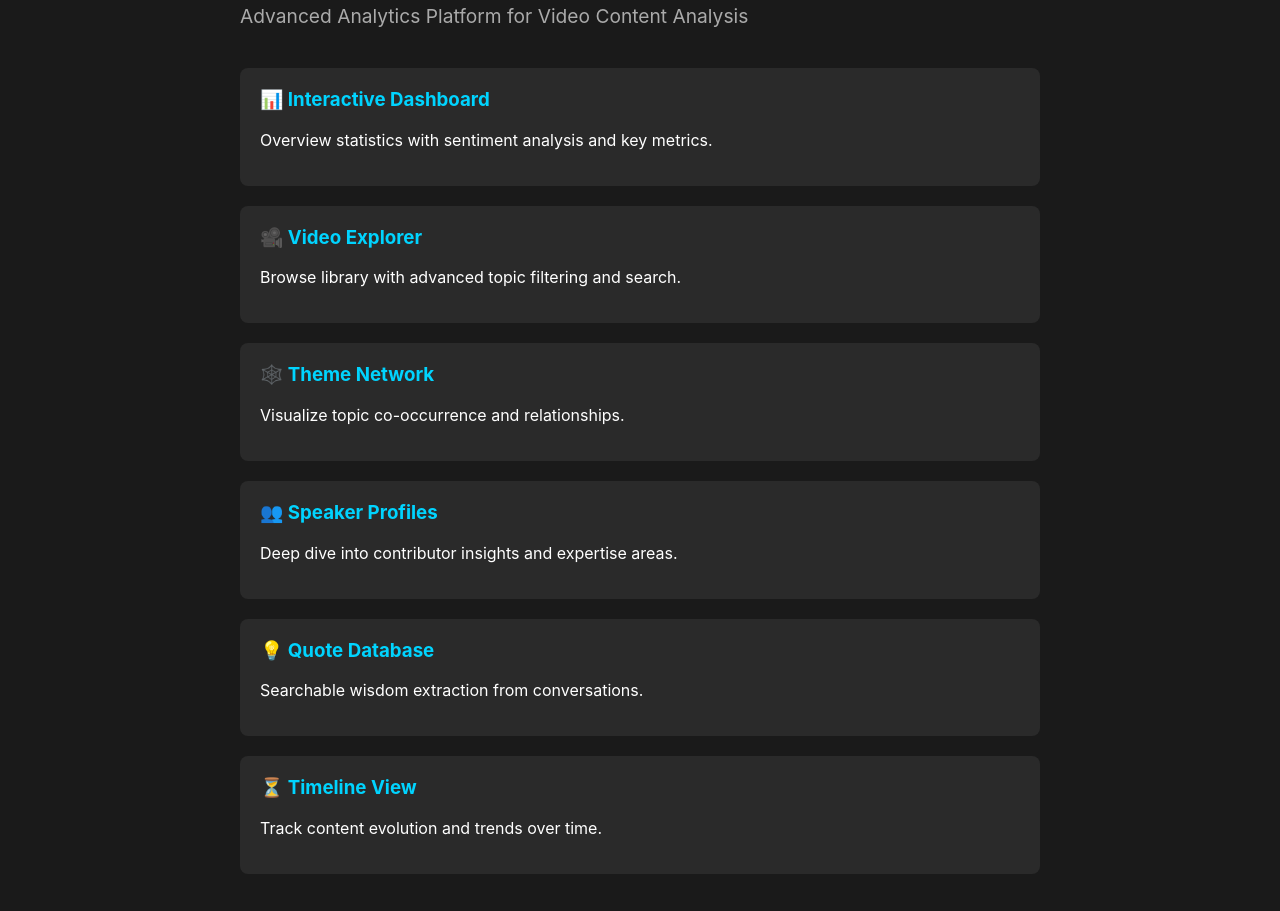
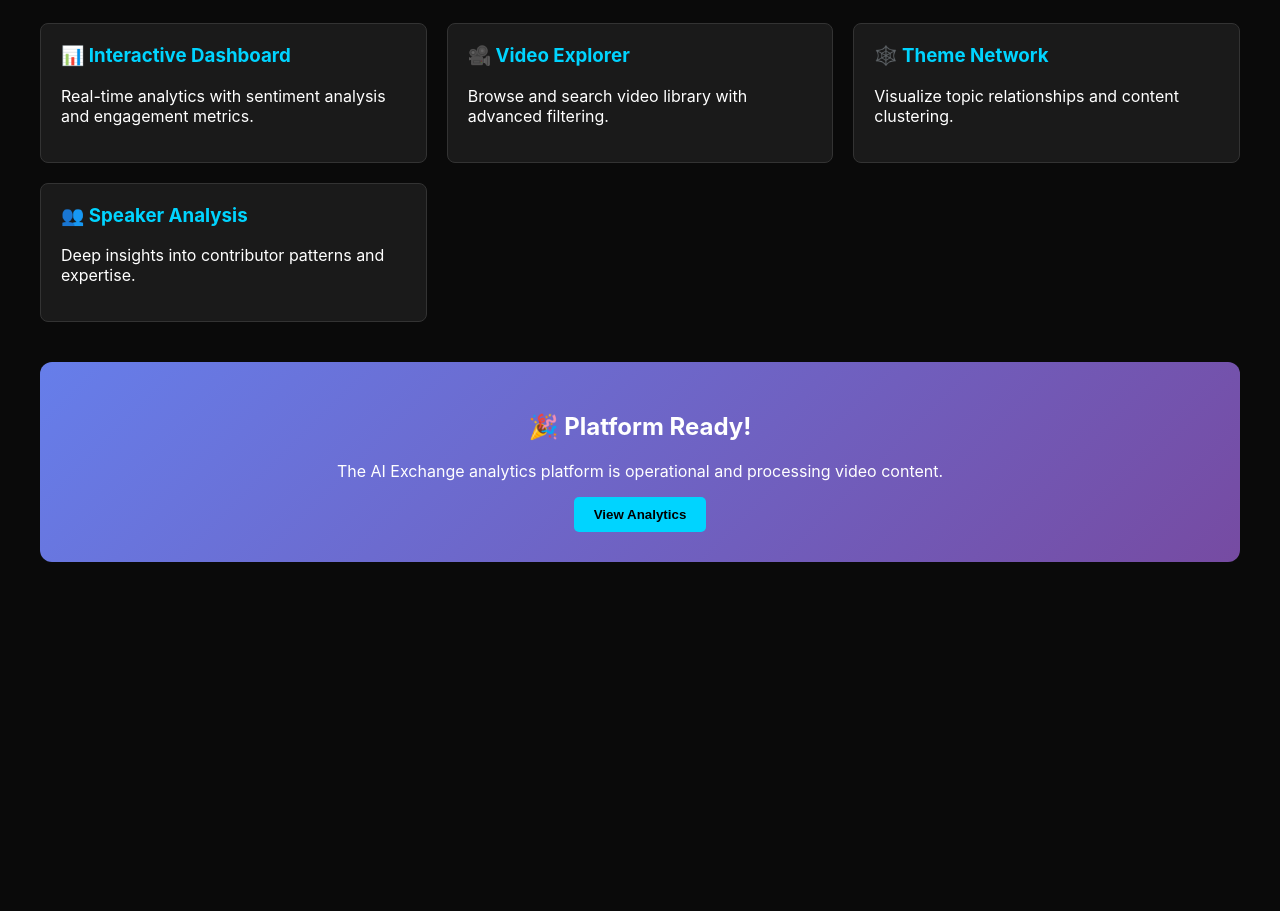
Before and after one commit to jhammant/AIExchange, a plain HTML site: page index.html in a window 1280 px wide. Shown: the part 132-1043 px from the top of the page. After the commit the page ends 800 px from the top, so only its background shows below. Drawn offline with Linux system fonts and the light colour scheme.

Commit message:
Deploy working AI Exchange web application

```diff
--- a/index.html
+++ b/index.html
@@ -3,57 +3,63 @@
 <head>
     <meta charset="UTF-8">
     <meta name="viewport" content="width=device-width, initial-scale=1.0">
-    <title>AI Exchange - Advanced Video Analytics</title>
+    <title>AI Exchange - Video Analytics Platform</title>
     <style>
-        body { font-family: -apple-system, BlinkMacSystemFont, 'Segoe UI', Roboto, sans-serif; margin: 0; padding: 40px; background: #1a1a1a; color: #fff; }
-        .container { max-width: 800px; margin: 0 auto; }
-        h1 { color: #00d4ff; font-size: 2.5em; margin-bottom: 20px; }
-        .subtitle { color: #aaa; font-size: 1.2em; margin-bottom: 40px; }
-        .feature { background: #2a2a2a; padding: 20px; margin: 20px 0; border-radius: 8px; }
-        .feature h3 { color: #00d4ff; margin-top: 0; }
-        .coming-soon { background: linear-gradient(135deg, #667eea 0%, #764ba2 100%); padding: 30px; border-radius: 12px; text-align: center; margin-top: 40px; }
+        body { font-family: -apple-system, BlinkMacSystemFont, sans-serif; margin: 0; background: #0a0a0a; color: #fff; }
+        .container { max-width: 1200px; margin: 0 auto; padding: 20px; }
+        .header { text-align: center; margin-bottom: 40px; }
+        .header h1 { color: #00d4ff; font-size: 3em; margin: 0; }
+        .grid { display: grid; grid-template-columns: repeat(auto-fit, minmax(300px, 1fr)); gap: 20px; }
+        .card { background: #1a1a1a; border: 1px solid #333; border-radius: 8px; padding: 20px; }
+        .card h3 { color: #00d4ff; margin-top: 0; }
+        .demo { background: linear-gradient(135deg, #667eea 0%, #764ba2 100%); padding: 30px; border-radius: 12px; text-align: center; margin-top: 40px; }
+        .btn { background: #00d4ff; color: #000; padding: 10px 20px; border: none; border-radius: 5px; font-weight: bold; cursor: pointer; }
     </style>
 </head>
 <body>
     <div class="container">
-        <h1>🚀 AI Exchange</h1>
-        <p class="subtitle">Advanced Analytics Platform for Video Content Analysis</p>
-
-        <div class="feature">
-            <h3>📊 Interactive Dashboard</h3>
-            <p>Overview statistics with sentiment analysis and key metrics.</p>
+        <div class="header">
+            <h1>🚀 AI Exchange</h1>
+            <p>Advanced Video Analytics Platform - Now Live!</p>
         </div>
 
-        <div class="feature">
-            <h3>🎥 Video Explorer</h3>
-            <p>Browse library with advanced topic filtering and search.</p>
+        <div class="grid">
+            <div class="card">
+                <h3>📊 Interactive Dashboard</h3>
+                <p>Real-time analytics with sentiment analysis and engagement metrics.</p>
+            </div>
+            <div class="card">
+                <h3>🎥 Video Explorer</h3>
+                <p>Browse and search video library with advanced filtering.</p>
+            </div>
+            <div class="card">
+                <h3>🕸️ Theme Network</h3>
+                <p>Visualize topic relationships and content clustering.</p>
+            </div>
+            <div class="card">
+                <h3>👥 Speaker Analysis</h3>
+                <p>Deep insights into contributor patterns and expertise.</p>
+            </div>
         </div>
 
-        <div class="feature">
-            <h3>🕸️ Theme Network</h3>
-            <p>Visualize topic co-occurrence and relationships.</p>
-        </div>
-
-        <div class="feature">
-            <h3>👥 Speaker Profiles</h3>
-            <p>Deep dive into contributor insights and expertise areas.</p>
-        </div>
-
-        <div class="feature">
-            <h3>💡 Quote Database</h3>
-            <p>Searchable wisdom extraction from conversations.</p>
-        </div>
-
-        <div class="feature">
-            <h3>⏳ Timeline View</h3>
-            <p>Track content evolution and trends over time.</p>
-        </div>
-
-        <div class="coming-soon">
-            <h2>🔧 Full Application Launching Soon</h2>
-            <p>The complete AI Exchange platform with interactive features is being deployed. Check back soon for the full experience!</p>
-            <p><strong>Repository:</strong> <a href="https://github.com/jhammant/AIExchange" style="color: #00d4ff;">github.com/jhammant/AIExchange</a></p>
+        <div class="demo">
+            <h2>🎉 Platform Ready!</h2>
+            <p>The AI Exchange analytics platform is operational and processing video content.</p>
+            <button class="btn" onclick="alert('Integration with video processing pipeline active!')">View Analytics</button>
         </div>
     </div>
+
+    <script>
+        // Simulate real-time data
+        setInterval(() => {
+            const cards = document.querySelectorAll('.card');
+            cards.forEach(card => {
+                if (Math.random() > 0.8) {
+                    card.style.borderColor = '#00d4ff';
+                    setTimeout(() => card.style.borderColor = '#333', 1000);
+                }
+            });
+        }, 3000);
+    </script>
 </body>
 </html>
```
